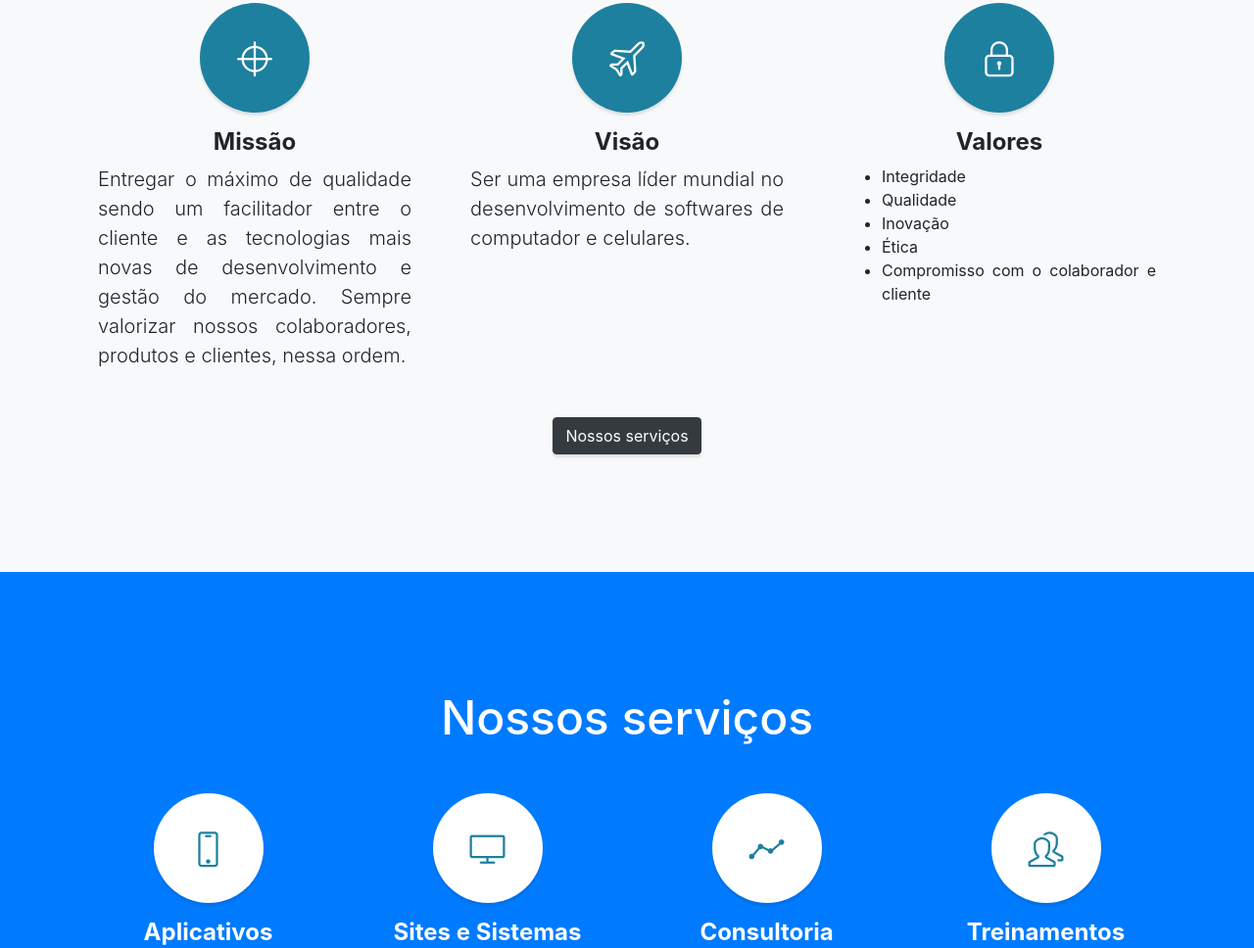
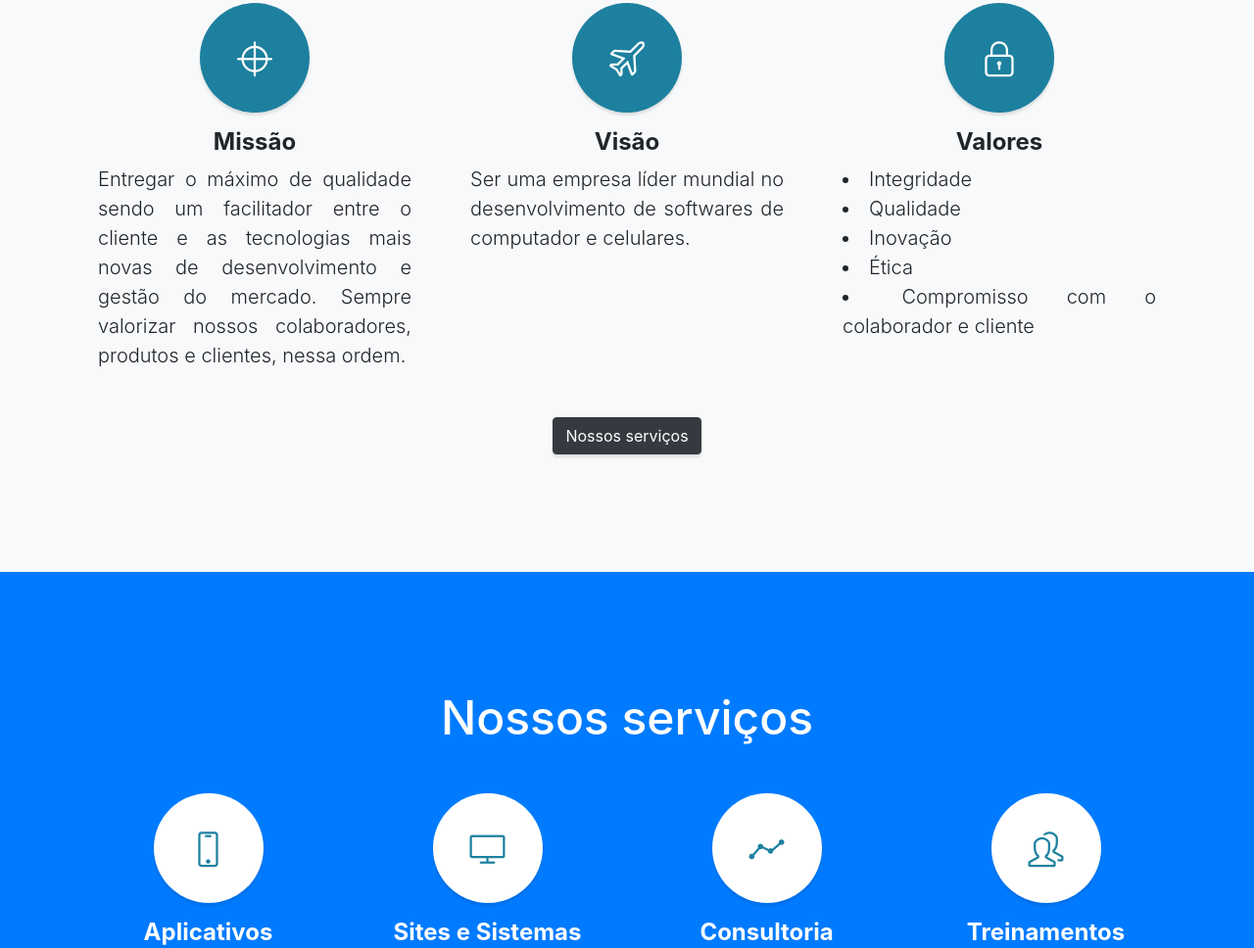
Before and after one commit to APFN/b2soft-test, a website with bundled scripts: page index.html in a window 1280 px wide. Shown: the part 1377-2345 px from the top of the page at 98% size. Built offline with nearby package versions, Linux system fonts and the light colour scheme.

Commit message:
Correcao na fonte de "valores"

```diff
--- a/index.html
+++ b/index.html
@@ -120,15 +120,13 @@
         <h4>
           <strong>Valores</strong>
         </h4>
-        <div class="container text-justify">
-          <ul>
+        <div class="container text-justify lead mb-5">
           <li>Integridade</li>
-            <li>Qualidade</li>
-            <li>Inovação</li>
-            <li>Ética </li>
-              <li>Compromisso com o colaborador e cliente</li>
-          </ul>
-        </div></p>
+          <li>Qualidade</li>
+          <li>Inovação</li>
+          <li>Ética </li>
+          <li>Compromisso com o colaborador e cliente</li>
+        </div>
       </div>
     </div>
   </div>
```
